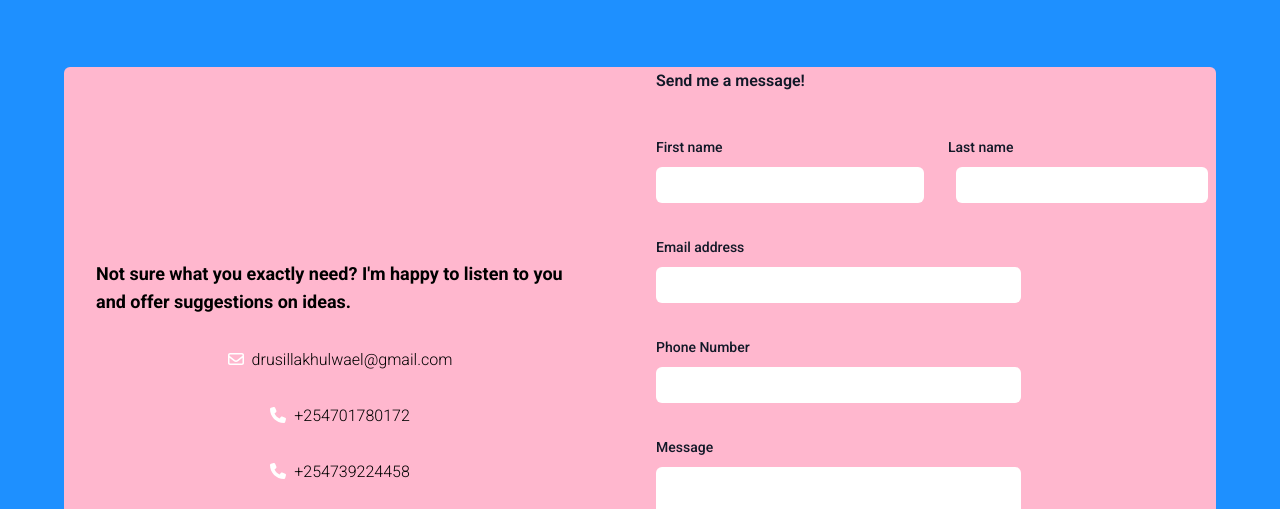
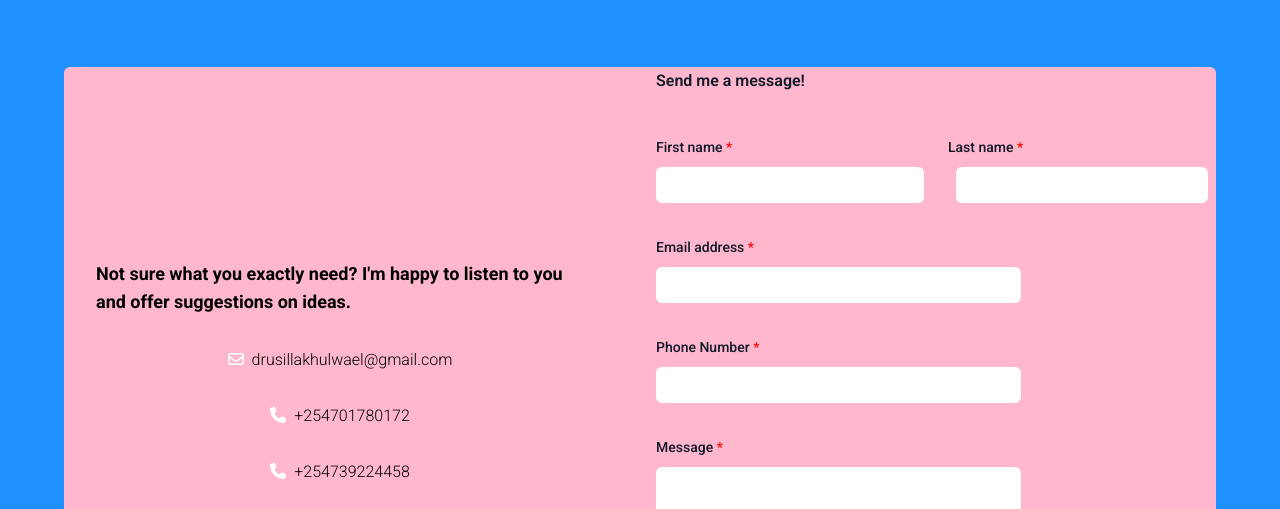
Before and after one commit to drusykhulwi/portfolio, a React (Create React App) app in the folder frontend/: page / in a window 1280 px wide. Shown: the part 3320-3829 px from the top of the page. Built offline with nearby package versions, Linux system fonts and the light colour scheme.

Commit message:
Added required fields

```diff
--- a/frontend/src/components/ContactForm.js
+++ b/frontend/src/components/ContactForm.js
@@ -11,13 +11,14 @@ export default function ContactForm() {
           <div className="mt-10 grid grid-cols-1 gap-x-6 gap-y-8 sm:grid-cols-6">
             <div className="sm:col-span-3">
               <label htmlFor="first-name" className="block text-sm/6 font-medium text-gray-900">
-                First name
+                First name <span style={{ color: 'red' }}>*</span>
               </label>
               <div className="mt-2">
                 <input
                   id="first-name"
                   name="first-name"
                   type="text"
+                  required
                   autoComplete="given-name"
                   className="block w-full rounded-md bg-white px-3 py-1.5 text-base text-gray-900 outline-1 -outline-offset-1 outline-gray-300 placeholder:text-gray-400 focus:outline-1 focus:-outline-offset-2 focus:outline-primary-light sm:text-sm/6"
                 />
@@ -26,13 +27,14 @@ export default function ContactForm() {
 
             <div className="sm:col-span-3">
               <label htmlFor="last-name" className="block text-sm/6 font-medium text-gray-900">
-                Last name
+                Last name <span style={{ color: 'red' }}>*</span>
               </label>
               <div className="mt-2 mx-2">
                 <input
                   id="last-name"
                   name="last-name"
                   type="text"
+                  required
                   autoComplete="family-name"
                   className="block w-full rounded-md bg-white px-3 py-1.5 text-base text-gray-900 outline-1 -outline-offset-1 outline-gray-300 placeholder:text-gray-400 focus:outline-1 focus:-outline-offset-2 focus:outline-primary-light sm:text-sm/6"
                 />
@@ -41,7 +43,7 @@ export default function ContactForm() {
 
             <div className="sm:col-span-4">
               <label htmlFor="email" className="block text-sm/6 font-medium text-gray-900">
-                Email address
+                Email address <span style={{ color: 'red' }}>*</span>
               </label>
               <div className="mt-2">
                 <input
@@ -49,6 +51,7 @@ export default function ContactForm() {
                   name="email"
                   type="email"
                   autoComplete="email"
+                  required
                   className="block w-full rounded-md bg-white px-3 py-1.5 text-base text-gray-900 outline-1 -outline-offset-1 outline-gray-300 placeholder:text-gray-400 focus:outline-1 focus:-outline-offset-2 focus:outline-primary-light sm:text-sm/6"
                 />
               </div>
@@ -56,7 +59,7 @@ export default function ContactForm() {
 
             <div className="sm:col-span-4">
               <label htmlFor="number" className="block text-sm/6 font-medium text-gray-900">
-                Phone Number
+                Phone Number <span style={{ color: 'red' }}>*</span>
               </label>
               <div className="mt-2">
                 <input
@@ -71,7 +74,7 @@ export default function ContactForm() {
 
             <div className="sm:col-span-4">
               <label htmlFor="message" className="block text-sm/6 font-medium text-gray-900">
-                Message
+                Message <span style={{ color: 'red' }}>*</span>
               </label>
               <div className="mt-2">
                 <textarea
@@ -80,6 +83,7 @@ export default function ContactForm() {
                   rows={5}
                   className="block w-full rounded-md bg-white px-3 py-1.5 text-base text-gray-900 outline-1 -outline-offset-1 outline-gray-300 placeholder:text-gray-400 focus:outline-1 focus:-outline-offset-1 focus:outline-primary-light sm:text-sm/6"
                   defaultValue={''}
+                  required
                 />
               </div>
             </div>
```
